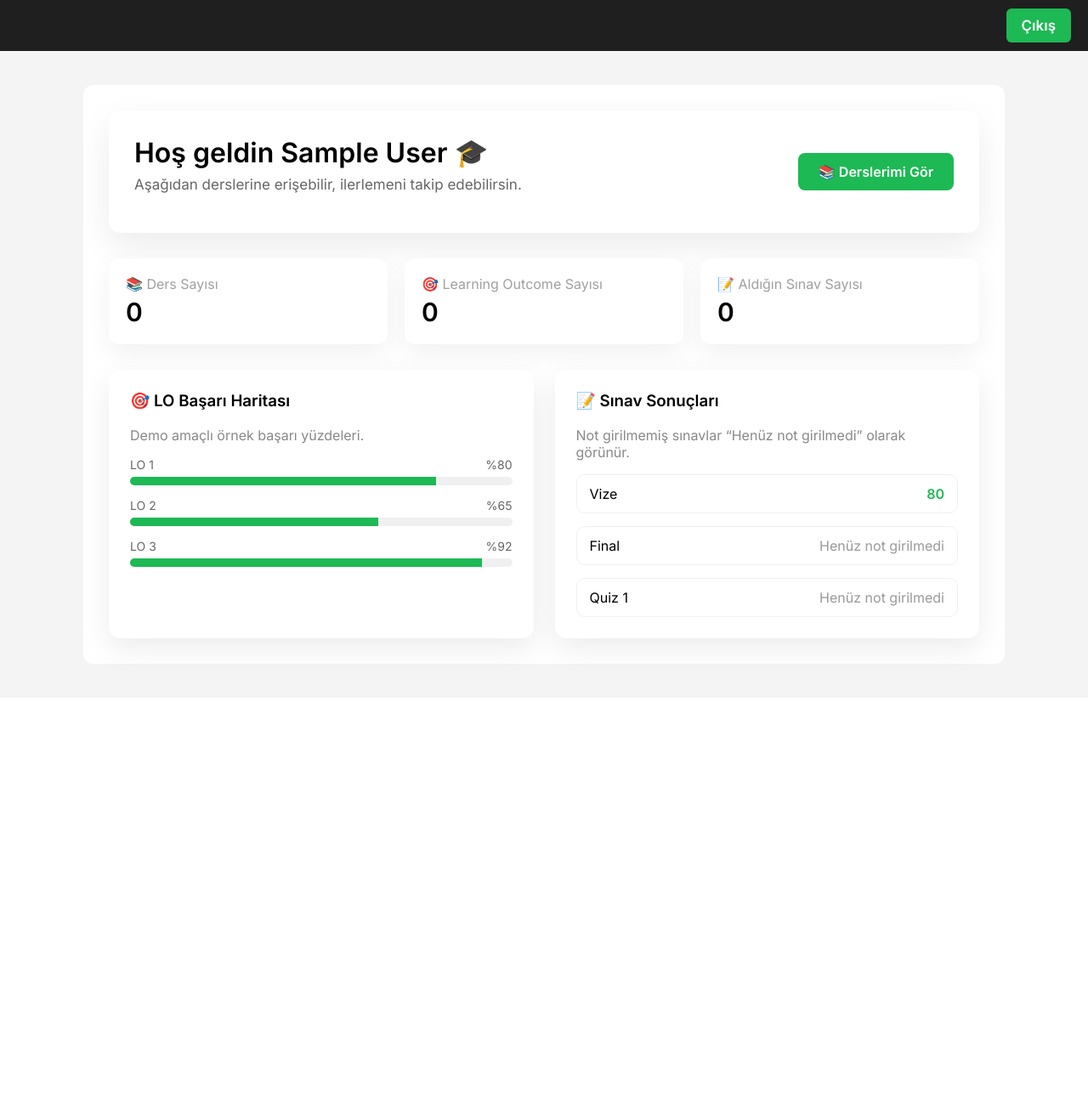
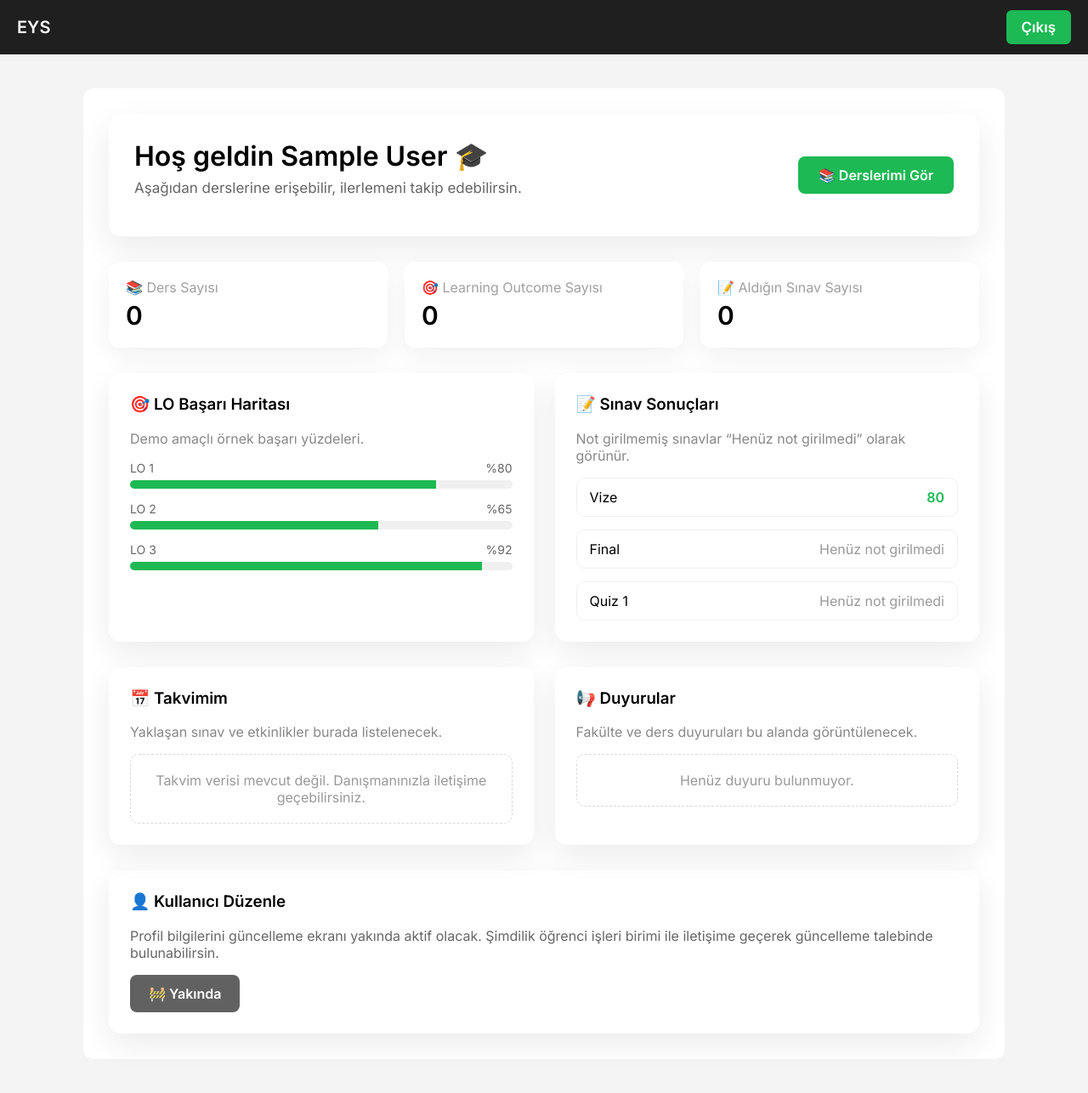
Before and after one commit to furkandalyan/Project, a Django app: page /student/dashboard/ in a window 1280 px wide. Shown: the whole page at 85% size. Before the commit the page ends 785 px from the top, so only its background shows below. Run offline with Django 5.2, Linux system fonts and the light colour scheme; the visitor is signed in with stand-in values (Sample User, id 1); data that the repository does not hold is empty.

Commit message:
Ögrenci türünden giriş yapıldıgında Navbar düzeltildi

```diff
--- a/eys/templates/eys/base.html
+++ b/eys/templates/eys/base.html
@@ -18,6 +18,17 @@
             display: flex;
             align-items: center;
             justify-content: space-between;
+        }
+
+        .nav-left {
+            display: flex;
+            align-items: center;
+        }
+
+        .nav-left a.brand {
+            font-size: 20px;
+            font-weight: 700;
+            margin-right: 35px;
         }
 
         .nav-left a {
@@ -86,7 +97,17 @@
 
 {% if not hide_navbar %}
     <div class="navbar">
-        <div class="nav-left"></div>
+        <div class="nav-left">
+            <a href="{% url 'home' %}" class="brand">EYS</a>
+
+            {% if user.is_authenticated and user.role and user.role.name == 'Student' %}
+                <a href="{% url 'student_courses' %}">Derslerim</a>
+                <a href="{% url 'student_dashboard' %}#exam-results">Notlarım</a>
+                <a href="{% url 'student_dashboard' %}#calendar">Takvimim</a>
+                <a href="{% url 'student_dashboard' %}#announcements">Duyurular</a>
+                <a href="{% url 'student_dashboard' %}#profile-settings">Kullanıcı Düzenle</a>
+            {% endif %}
+        </div>
 
         <div class="nav-right">
             {% if user.is_authenticated %}
--- a/eys/templates/eys/student_dashboard.html
+++ b/eys/templates/eys/student_dashboard.html
@@ -40,7 +40,7 @@
         </div>
         {% endfor %}
     </div>
-    <div style="background:white; padding:25px; border-radius:14px; box-shadow:0 12px 35px rgba(0,0,0,0.08);">
+    <div id="exam-results" style="background:white; padding:25px; border-radius:14px; box-shadow:0 12px 35px rgba(0,0,0,0.08);">
         <h3 style="margin-top:0;">📝 Sınav Sonuçları</h3>
         <p style="color:#888; margin-top:0;">Not girilmemiş sınavlar “Henüz not girilmedi” olarak görünür.</p>
         <div style="display:flex; flex-direction:column; gap:15px;">
@@ -57,4 +57,29 @@
         </div>
     </div>
 </div>
+
+<div style="display:grid; grid-template-columns:repeat(auto-fit,minmax(260px,1fr)); gap:25px; margin-top:30px;">
+    <div id="calendar" style="background:white; padding:25px; border-radius:14px; box-shadow:0 12px 35px rgba(0,0,0,0.08);">
+        <h3 style="margin-top:0;">📅 Takvimim</h3>
+        <p style="color:#888; margin-top:0;">Yaklaşan sınav ve etkinlikler burada listelenecek.</p>
+        <div style="border:1px dashed #d9d9d9; border-radius:10px; padding:20px; color:#999; text-align:center;">
+            Takvim verisi mevcut değil. Danışmanınızla iletişime geçebilirsiniz.
+        </div>
+    </div>
+    <div id="announcements" style="background:white; padding:25px; border-radius:14px; box-shadow:0 12px 35px rgba(0,0,0,0.08);">
+        <h3 style="margin-top:0;">📢 Duyurular</h3>
+        <p style="color:#888; margin-top:0;">Fakülte ve ders duyuruları bu alanda görüntülenecek.</p>
+        <div style="border:1px dashed #d9d9d9; border-radius:10px; padding:20px; color:#999; text-align:center;">
+            Henüz duyuru bulunmuyor.
+        </div>
+    </div>
+</div>
+
+<div id="profile-settings" style="background:white; padding:25px; border-radius:14px; box-shadow:0 12px 35px rgba(0,0,0,0.08); margin-top:30px;">
+    <h3 style="margin-top:0;">👤 Kullanıcı Düzenle</h3>
+    <p style="color:#666;">Profil bilgilerini güncelleme ekranı yakında aktif olacak. Şimdilik öğrenci işleri birimi ile iletişime geçerek güncelleme talebinde bulunabilirsin.</p>
+    <a href="#" style="display:inline-flex; align-items:center; gap:8px; background:#1f1f1f; color:white; padding:12px 22px; border-radius:8px; text-decoration:none; font-weight:600; opacity:0.7; pointer-events:none;">
+        🚧 Yakında
+    </a>
+</div>
 {% endblock %}
```
